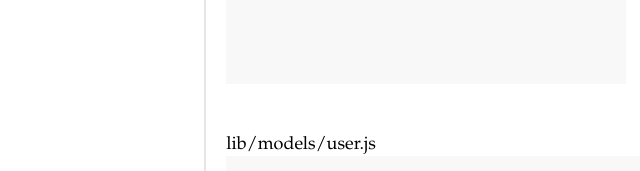
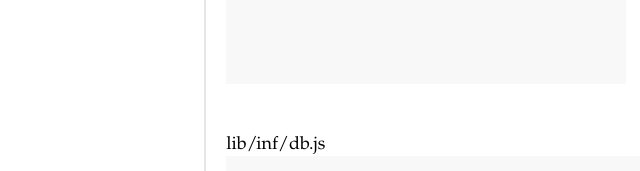
Before and after one commit to LOKE/di-ioc, a website: page index.html in a window 1280 px wide. Shown: the part 1380-1551 px from the top of the page, 219-859 px from the left. Drawn offline with Linux system fonts and the light colour scheme.

Commit message:
fix filename in web page

```diff
--- a/index.html
+++ b/index.html
@@ -241,7 +241,7 @@ example.app.server.listen(<span class="code-number">8080</span>);
           </div>
         </div>
         <div class="col-container" style="padding-top: 32px;">
-          <div class="col-1"><div class="filename">lib/models/user.js</div>
+          <div class="col-1"><div class="filename">lib/inf/db.js</div>
             <pre id="lib_inf_db"><span class="code-module">module</span>.exports = () <span class="code-op">=&gt;</span> {
   <span class="code-var">var</span> mongoose = <span class="code-require">require</span>(<span class="code-string">'mongoose'</span>);
   mongoose.connect(<span class="code-string">'mongodb://localhost/test'</span>);
```
